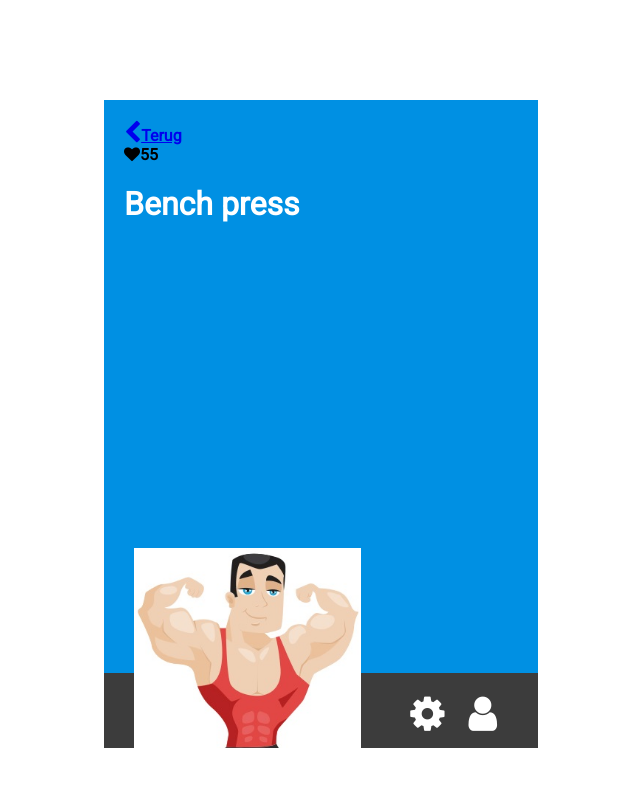
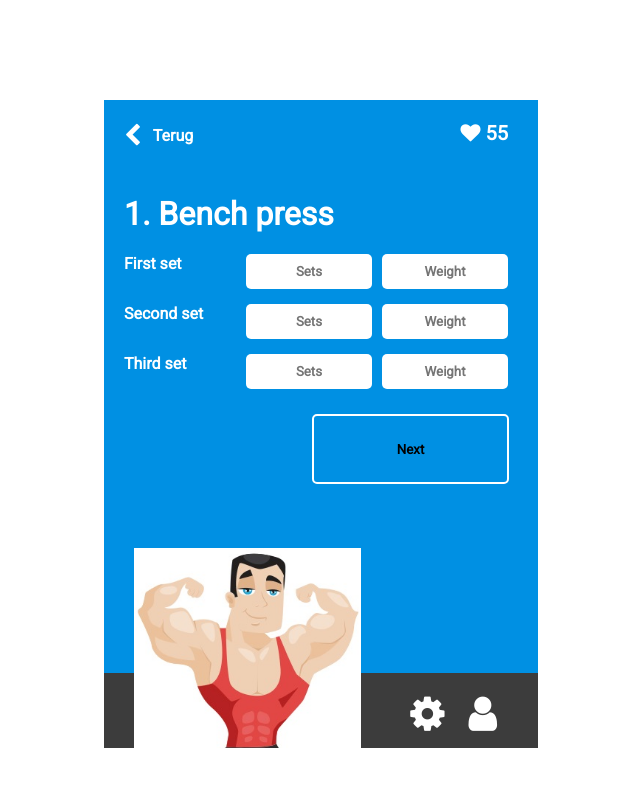
Before and after one commit to maartenpwn/personaltrainerapp, a PHP site: page /upperbodyworkout/bench-press.php in a window 1280 px wide. Shown: the top 787 px of the page, without its empty margins (319-959 px from the left). Run offline with PHP 8.4, Linux system fonts and the light colour scheme.

Commit message:
Fixed the page linking and added a top menu

```diff
--- /dev/null
+++ b/bench-press.php
@@ -0,0 +1,38 @@
+<?php
+	include 'components/header.php';
+?>
+
+<div class="app">
+	<?php
+		include 'components/footer/footer.php';
+		include 'components/top-menu/top-menu.php';
+	?>
+
+	<h1>1. Bench press</h1>
+
+	<form action="./overview.php" method="POST" class="form-inline workout-form">
+
+		<div class="set">
+			<label>First set</label>
+			<input type="text" class="form-control" placeholder="Weight" name="email" id="email">
+			<input type="text" class="form-control" placeholder="Sets" name="email" id="email">
+		</div>
+
+		<div class="set">
+			<label>Second set</label>
+			<input type="text" class="form-control" placeholder="Weight" name="email" id="email">
+			<input type="text" class="form-control" placeholder="Sets" name="email" id="email">
+		</div>
+
+		<div class="set">
+			<label>Third set</label>
+			<input type="text" class="form-control" placeholder="Weight" name="email" id="email">
+			<input type="text" class="form-control" placeholder="Sets" name="email" id="email">
+		</div>
+
+		<button type="submit" class="workout-button" name="submit">Next</button>
+	</form>
+
+</div>
+
+</body>
--- a/components/header.php
+++ b/components/header.php
@@ -20,6 +20,9 @@
 	<!-- footer -->
 	<link rel="stylesheet" href="components/footer/footer.css">
 
+	<!-- Top-menu -->
+	<link rel="stylesheet" href="components/top-menu/top-menu.css">
+
 	<!-- Font awesome -->
 	<link rel="stylesheet" href="./css/font-awesome/css/font-awesome.min.css">
 
--- a/components/nav/nav.php
+++ b/components/nav/nav.php
@@ -1,7 +1,7 @@
 <!-- <h1 class="align-center">Welkom Harry</h1> -->
 
 <div class="menu">
-	<a href="./upperbodyworkout/bench-press.php" class="menu-item menu-item-1" style="background-image: url(img/dumbell.png)">
+	<a href="bench-press.php" class="menu-item menu-item-1" style="background-image: url(img/dumbell.png)">
 		<span>Upper body workout</span>
 	</a>
 	<a href="#" class="menu-item menu-item-2" style="background-image: url(img/dumbell.png)">
--- /dev/null
+++ b/components/top-menu/top-menu.css
@@ -0,0 +1,23 @@
+.top-menu {
+    margin-bottom:50px;
+}
+
+.return {
+    font-size: 24px !important;
+    top: 3px;
+    position: relative;
+    margin-right: 8px;
+}
+
+.return-link {
+    text-decoration: none;
+    color:#FFF;
+}
+
+.heart-rate {
+    font-size: 20px;
+    color: #FFF;
+    position: absolute;
+    right: 30px;
+    top: 21px;
+}
--- /dev/null
+++ b/components/top-menu/top-menu.php
@@ -0,0 +1,8 @@
+<div class="top-menu">
+	<a href="overview.php" class="return-link"><i class="fa fa-chevron-left return" aria-hidden="true"></i>
+		<span>Terug</span>
+	</a>
+	<div class="heart-rate"><i class="fa fa-heart" aria-hidden="true"></i>
+		<span>55</span>
+	</div>
+</div>
--- a/css/style.css
+++ b/css/style.css
@@ -23,6 +23,42 @@ h1,h2,h3,h4,h5,h6 {
     font-weight: bold;
 }
 
-.return {
-    font-size: 24px !important;
+/* Form */
+.workout-form {
+
 }
+
+.set {
+    width: 100%;
+    float: left;
+}
+
+.workout-form label {
+    margin-right: 10px;
+    float: left;
+    color: #FFF;
+}
+
+.workout-form input {
+    float: right;
+    padding: 0 20px;
+    border-radius: 5px;
+    width: 86px;
+    border: none;
+    height: 35px;
+    text-align: center;
+    margin-bottom: 15px;
+    margin-right: 10px;
+}
+
+.workout-button {
+    border-radius: 5px;
+    float: right;
+    width: 50%;
+    height: 70px;
+    margin-top: 10px;
+    margin-right: 9px;
+    border: 2px solid #FFF;
+    background-color: #0090e3;
+    cursor: pointer;
+}
--- a/overview.php
+++ b/overview.php
@@ -1,5 +1,5 @@
 <?php
-		include 'components/header.php';
+	include 'components/header.php';
 ?>
 
 <div class="app">
--- a/upperbodyworkout/bench-press.php
+++ /dev/null
@@ -1,20 +0,0 @@
-<?php
-	include '../components/header.php';
-?>
-
-<div class="app">
-	<?php
-		include '../components/header.php';
-		include '../components/footer/footer.php';
-	?>
-
-	<div class="top-menu">
-		<a href="../overview.php"><i class="fa fa-chevron-left return" aria-hidden="true"></i>Terug</a>
-		<div class="heart-rate"><i class="fa fa-heart" aria-hidden="true"></i>55</div>
-	</div>
-
-	<h1>Bench press</h1>
-
-</div>
-
-</body>
```
